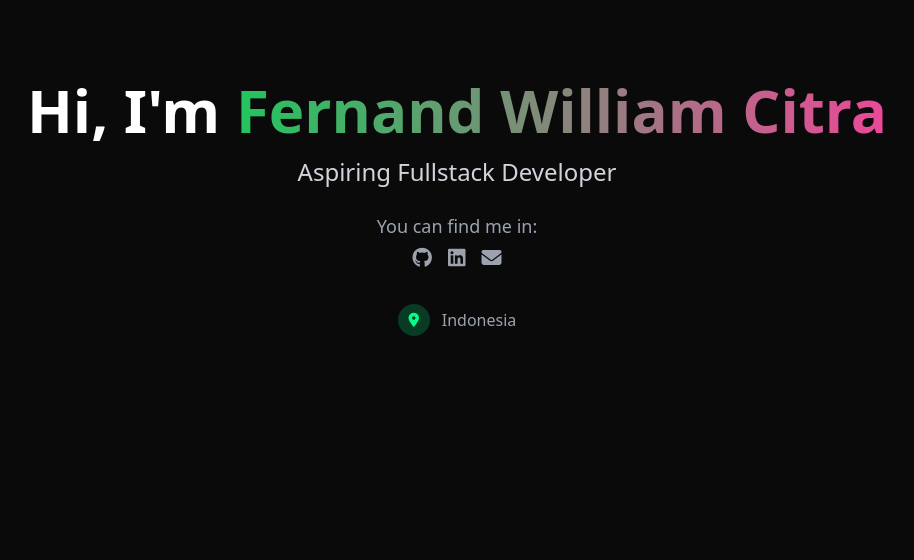
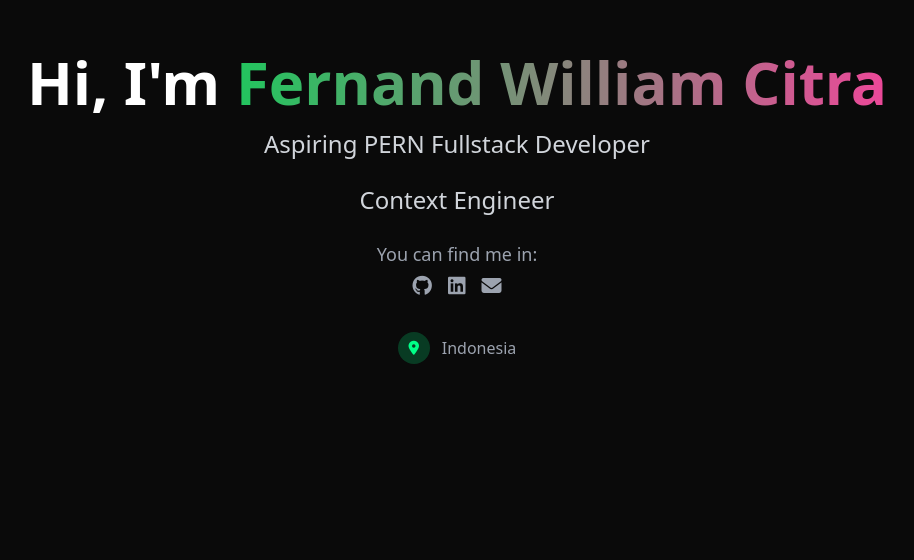
Before and after one commit to fernandwill/portfolio-website, a website: page index.html in a window 1280 px wide. Shown: the part 240-800 px from the top of the page, without its empty margins (183-1097 px from the left). Drawn offline with nearby package versions, Linux system fonts and the light colour scheme.

Commit message:
Added stuff.

```diff
--- a/index.html
+++ b/index.html
@@ -74,7 +74,8 @@
             style="background-image: linear-gradient(90deg, #22c55e, #ec4899, #3b82f6); background-size: 200% 200%;">
             Fernand William Citra
           </span></h1>
-        <p class="text-xl md:text-2xl text-gray-300 mb-6 animate-fade-in-up animation-delay-300">Aspiring Fullstack Developer</p>
+        <p class="text-xl md:text-2xl text-gray-300 mb-6 animate-fade-in-up animation-delay-300">Aspiring PERN Fullstack Developer</p>
+        <p class="text-xl md:text-2xl text-gray-300 mb-6 animate-fade-in-up animation-delay-300">Context Engineer</p>
         <p class="text-lg text-gray-400 max-w-2xl mx-auto animate-fade-in-up animation-delay-300">You can find me in:</p>
 
         <div class="flex justify-center items-center space-x-4 mb-8 animate-fade-in-up animation-delay-600">
--- a/js/script.js
+++ b/js/script.js
@@ -55,5 +55,3 @@ document.addEventListener("DOMContentLoaded", () => {
         });
     }
 });
-
-// Unicorn behavior removed
```
